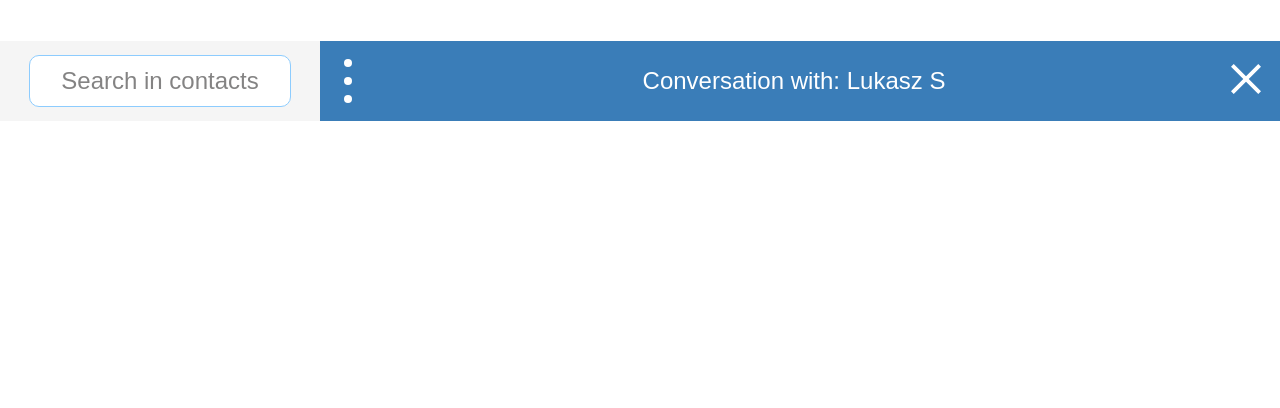
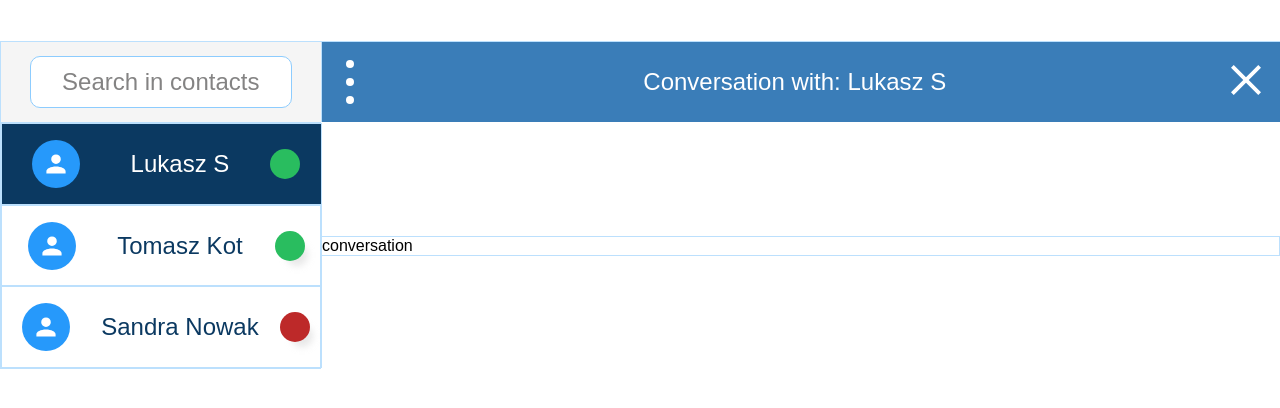
Before and after one commit to lStrachanowski/pychat, a Flask app: page /chat in a window 1280 px wide. Shown: the part 133-541 px from the top of the page. Run offline with Flask 2, Linux system fonts and the light colour scheme.

Commit message:
contact panel and contact items styled for desktop

```diff
--- a/static/css/main.css
+++ b/static/css/main.css
@@ -355,6 +355,9 @@ a:hover{
     background: #F5F5F5;
     height: 10vh;
     justify-content: center;
+    border: 1px solid #BCE0FD;
+    border-bottom: 0px;
+
 }
 .desktop-contact-panel{
     width: 75%;
@@ -363,6 +366,7 @@ a:hover{
     display: flex;
     align-items: center;
     justify-content: space-between;
+    border-top: 1px solid #BCE0FD;
 }
 
 .x-size{
@@ -419,6 +423,100 @@ input{
     opacity: 0.55;
  }
 
+ .conversation-container{
+     display: flex;
+     align-items: center;
+     width: 100%;
+ }
+
+ .contact-list-panel{
+    width: 25%;
+    border: 1px solid #BCE0FD;
+    display: flex;
+    flex-direction: column;
+ }
+
+ .conversation-display{
+    width: 75%;
+    border: 1px solid #BCE0FD;
+    height: auto;
+ }
+
+ .contact-list-item{
+    display: flex;
+    flex-direction: row;
+    justify-content: space-around;
+    align-items: center;
+    width: 100%;
+    transition: 0.15s;
+    border: 1px solid #BCE0FD;
+ }
+
+ .contact-list-item:hover{
+    -webkit-box-shadow: 7px 9px 7px -4px rgba(222,222,222,0.7);
+    -moz-box-shadow: 7px 9px 7px -4px rgba(222,222,222,0.7);
+    box-shadow: 7px 9px 7px -4px rgba(222,222,222,0.7);
+    cursor: pointer;
+    background-color:#F5F5F5;
+ }
+
+ .contact-list-item-active{
+    display: flex;
+    flex-direction: row;
+    justify-content: space-around;
+    align-items: center;
+    width: 100%;
+    transition: 0.15s;
+    border: 1px solid #BCE0FD;
+    background-color: #0B3961;
+ }
+
+ .contact-list-item-active > .contact-list-name{
+    color: white;
+ }
+
+ .contact-list-icon-style{
+     width: 15%;
+     margin: 5% 3%;
+ }
+
+ .green-dot{
+    background-color: #29BD5F;
+    border-radius: 50%;
+    width: 30px;
+    height: 30px;
+    -webkit-box-shadow: 7px 9px 7px -4px rgba(222,222,222,0.7);
+    -moz-box-shadow: 7px 9px 7px -4px rgba(222,222,222,0.7);
+    box-shadow: 7px 9px 7px -4px rgba(222,222,222,0.7);
+ }
+
+ .red-dot{
+    background-color: #BD2929;
+    border-radius: 50%;
+    width: 30px;
+    height: 30px;
+    -webkit-box-shadow: 7px 9px 7px -4px rgba(222,222,222,0.7);
+    -moz-box-shadow: 7px 9px 7px -4px rgba(222,222,222,0.7);
+    box-shadow: 7px 9px 7px -4px rgba(222,222,222,0.7);
+ }
+
+ .contact-list-item-active > .green-dot{
+    -webkit-box-shadow: none;
+	-moz-box-shadow: none;
+	box-shadow: none;
+ }
+
+ .contact-list-item-active > .red-dot{
+    -webkit-box-shadow: none;
+	-moz-box-shadow: none;
+	box-shadow: none;
+ }
+
+
+ .contact-list-name{
+     font-size: 1.5em;
+     color: #0B3961;
+ }
 
 /* mobile phone mode */
 @media only screen and (max-width: 599px){
--- a/templates/chat.html
+++ b/templates/chat.html
@@ -27,4 +27,26 @@
             <img src="/static/img/plus-white.svg" alt="plus" class="gear-style  plus-item-mobile">
     </div>
 </div>
+<div class="conversation-container">
+        <div class="contact-list-panel">
+                <div class="contact-list-item-active">
+                        <img src="/static/img/contact-icon.svg" alt="contact icon" class="contact-list-icon-style">
+                        <div class="contact-list-name">Lukasz S</div>
+                        <div class="green-dot"></div>
+                </div>
+            <div class="contact-list-item">
+                    <img src="/static/img/contact-icon.svg" alt="contact icon" class="contact-list-icon-style">
+                    <div class="contact-list-name">Tomasz Kot</div>
+                    <div class="green-dot"></div>
+            </div>
+            <div class="contact-list-item">
+                    <img src="/static/img/contact-icon.svg" alt="contact icon" class="contact-list-icon-style">
+                    <div class="contact-list-name">Sandra Nowak</div>
+                    <div class="red-dot"></div>
+            </div>
+        </div>
+        <div class="conversation-display">
+            conversation
+        </div>
+</div>
 {% endblock %}
```
Also changed, not shown: static/img/contact-icon.svg (added).
